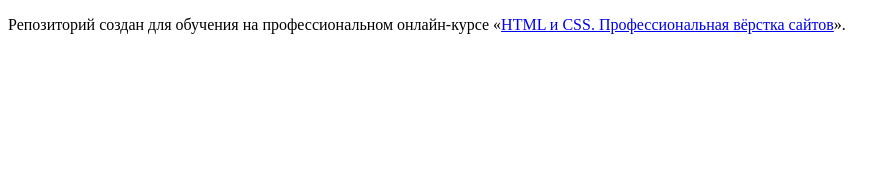
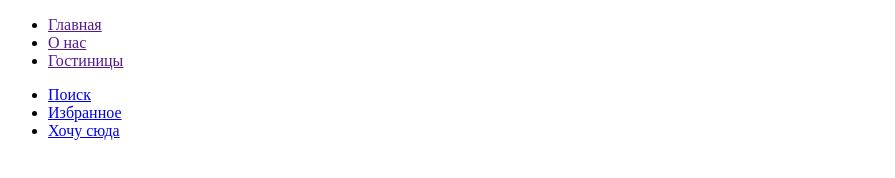
Before and after one commit to htmlacademy-htmlcss/2368411-sedona-37, a plain HTML site: page index.html in a window 1280 px wide. Shown: the whole page, without its empty margins (0-895 px from the left). Drawn offline with Linux system fonts and the light colour scheme.

Commit message:
Разметка хедера главной страницы

```diff
--- a/index.html
+++ b/index.html
@@ -5,8 +5,40 @@
     <title>HTML Academy: Седона</title>
   </head>
   <body>
-
-    <p>Репозиторий создан для обучения на профессиональном онлайн‑курсе «<a href="https://htmlacademy.ru/intensive/htmlcss">HTML и CSS. Профессиональная вёрстка сайтов</a>».</p>
+   <header class="page-header">
+    <nav class="navigation">
+      <ul class="navigation list">
+        <li class="navigation-item">
+          <a class="navigation-link" href="">Главная</a>
+        </li>
+        <li class="navigation-item">
+          <a class="navigation-link" href="">О нас</a>
+        </li>
+        <li class="navigation-item">
+          <a class="navigation-link" href="">Гостиницы</a>
+        </li>
+      </ul>
+    <ul class="navigation-list navigation-user">
+      <li class="navigation-item">
+        <a class="navigation-link" href="#">
+          <span class="visually-hidden">
+            Поиск
+          </span>
+        </a>
+      </li>
+      <li class="navigation-item">
+        <a class="navigation-link" href="#">
+          <span class="visually-hidden">
+            Избранное
+          </span>
+        </a>
+      </li>
+      <li class="navigation-item">
+        <a class="navigation-link" href="#">Хочу сюда</a>
+      </li>
+    </ul>
+    </nav>
+   </header>
 
   </body>
 </html>
```
